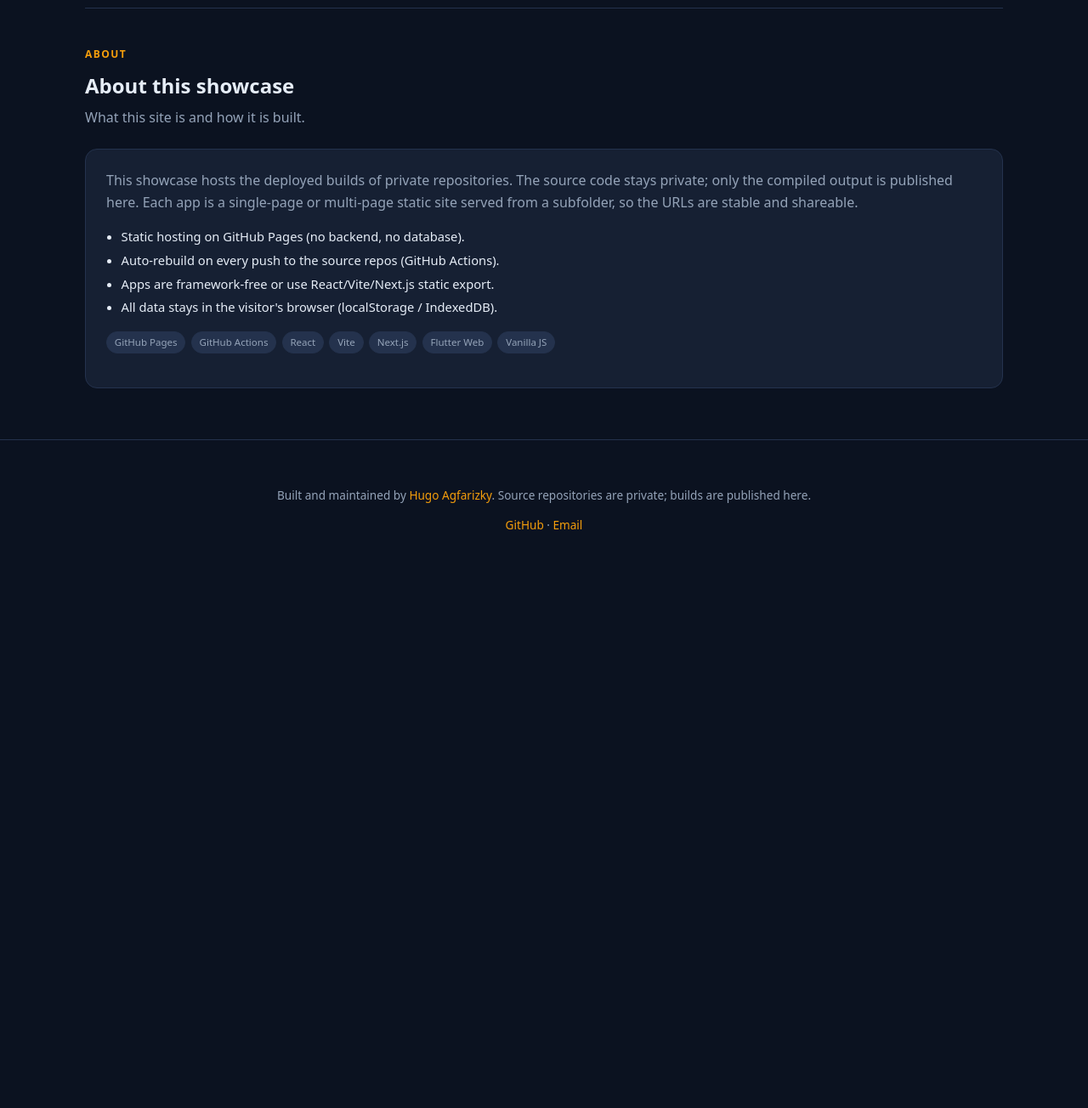
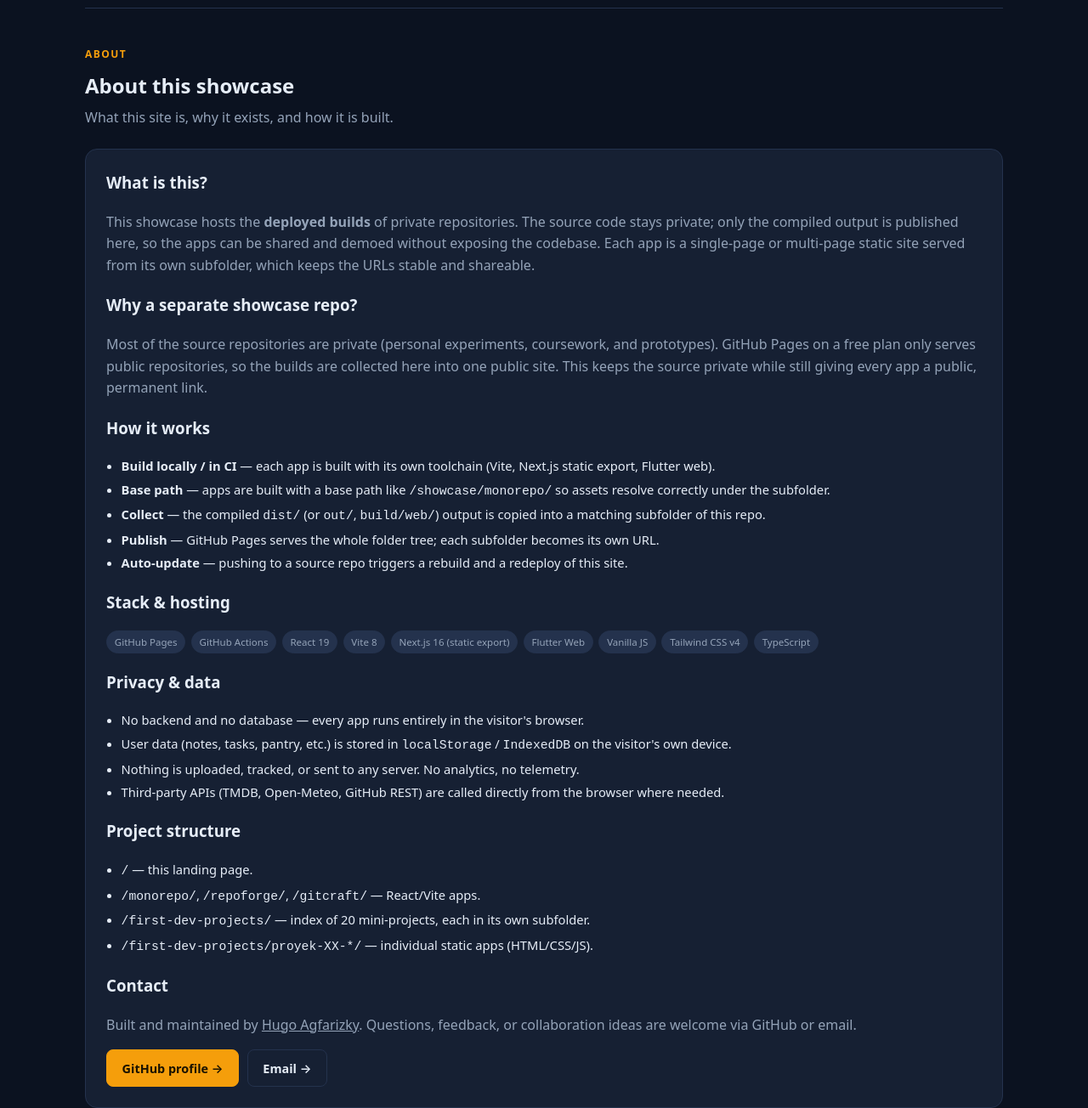
Before and after one commit to Hugoagfarizky/showcase, a plain HTML site: page index.html in a window 1280 px wide. Shown: the part 3380-4684 px from the top of the page at 85% size. Before the commit the page ends 4063 px from the top, so only its background shows below. Drawn offline with Linux system fonts and the light colour scheme.

Commit message:
Showcase: perluas bagian About (cara kerja, privasi, struktur, kontak)

```diff
--- a/index.html
+++ b/index.html
@@ -277,27 +277,73 @@
       <div class="block-head">
         <span class="eyebrow">About</span>
         <h2>About this showcase</h2>
-        <p>What this site is and how it is built.</p>
+        <p>What this site is, why it exists, and how it is built.</p>
       </div>
+
       <div class="project">
+        <h3 style="margin-top:0;">What is this?</h3>
         <p class="desc">
-          This showcase hosts the deployed builds of private repositories. The source code stays
-          private; only the compiled output is published here. Each app is a single-page or
-          multi-page static site served from a subfolder, so the URLs are stable and shareable.
+          This showcase hosts the <strong>deployed builds</strong> of private repositories.
+          The source code stays private; only the compiled output is published here, so the
+          apps can be shared and demoed without exposing the codebase. Each app is a
+          single-page or multi-page static site served from its own subfolder, which keeps
+          the URLs stable and shareable.
         </p>
+
+        <h3>Why a separate showcase repo?</h3>
+        <p class="desc">
+          Most of the source repositories are private (personal experiments, coursework, and
+          prototypes). GitHub Pages on a free plan only serves public repositories, so the
+          builds are collected here into one public site. This keeps the source private while
+          still giving every app a public, permanent link.
+        </p>
+
+        <h3>How it works</h3>
         <ul class="features">
-          <li>Static hosting on GitHub Pages (no backend, no database).</li>
-          <li>Auto-rebuild on every push to the source repos (GitHub Actions).</li>
-          <li>Apps are framework-free or use React/Vite/Next.js static export.</li>
-          <li>All data stays in the visitor's browser (localStorage / IndexedDB).</li>
+          <li><strong>Build locally / in CI</strong> — each app is built with its own toolchain (Vite, Next.js static export, Flutter web).</li>
+          <li><strong>Base path</strong> — apps are built with a base path like <code>/showcase/monorepo/</code> so assets resolve correctly under the subfolder.</li>
+          <li><strong>Collect</strong> — the compiled <code>dist/</code> (or <code>out/</code>, <code>build/web/</code>) output is copied into a matching subfolder of this repo.</li>
+          <li><strong>Publish</strong> — GitHub Pages serves the whole folder tree; each subfolder becomes its own URL.</li>
+          <li><strong>Auto-update</strong> — pushing to a source repo triggers a rebuild and a redeploy of this site.</li>
         </ul>
+
+        <h3>Stack &amp; hosting</h3>
         <div class="chips">
           <span class="chip">GitHub Pages</span><span class="chip">GitHub Actions</span>
-          <span class="chip">React</span><span class="chip">Vite</span><span class="chip">Next.js</span>
+          <span class="chip">React 19</span><span class="chip">Vite 8</span>
+          <span class="chip">Next.js 16 (static export)</span>
           <span class="chip">Flutter Web</span><span class="chip">Vanilla JS</span>
+          <span class="chip">Tailwind CSS v4</span><span class="chip">TypeScript</span>
+        </div>
+
+        <h3>Privacy &amp; data</h3>
+        <ul class="features">
+          <li>No backend and no database — every app runs entirely in the visitor's browser.</li>
+          <li>User data (notes, tasks, pantry, etc.) is stored in <code>localStorage</code> / <code>IndexedDB</code> on the visitor's own device.</li>
+          <li>Nothing is uploaded, tracked, or sent to any server. No analytics, no telemetry.</li>
+          <li>Third-party APIs (TMDB, Open-Meteo, GitHub REST) are called directly from the browser where needed.</li>
+        </ul>
+
+        <h3>Project structure</h3>
+        <ul class="features">
+          <li><code>/</code> — this landing page.</li>
+          <li><code>/monorepo/</code>, <code>/repoforge/</code>, <code>/gitcraft/</code> — React/Vite apps.</li>
+          <li><code>/first-dev-projects/</code> — index of 20 mini-projects, each in its own subfolder.</li>
+          <li><code>/first-dev-projects/proyek-XX-*/</code> — individual static apps (HTML/CSS/JS).</li>
+        </ul>
+
+        <h3>Contact</h3>
+        <p class="desc">
+          Built and maintained by <a href="https://github.com/Hugoagfarizky">Hugo Agfarizky</a>.
+          Questions, feedback, or collaboration ideas are welcome via GitHub or email.
+        </p>
+        <div class="project-actions">
+          <a class="btn primary" href="https://github.com/Hugoagfarizky">GitHub profile →</a>
+          <a class="btn" href="mailto:nugrahaagfarizky@gmail.com">Email →</a>
         </div>
       </div>
     </section>
+
   </main>
 
   <footer class="site">
```
